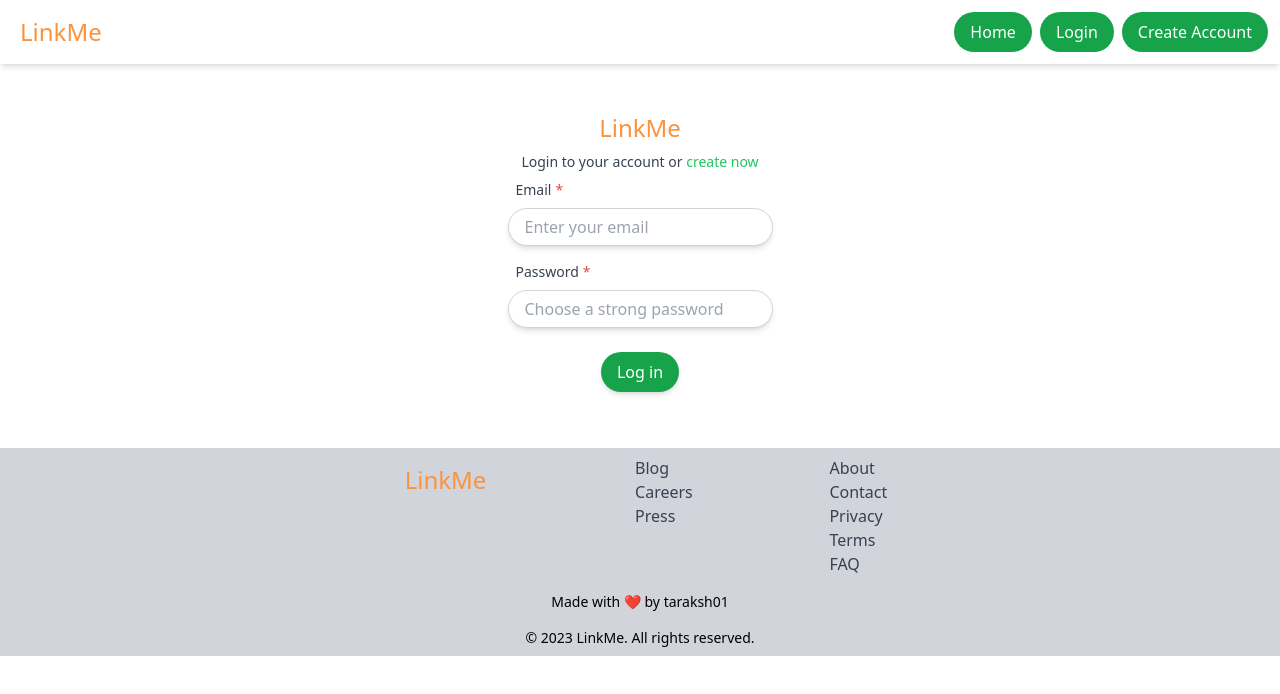
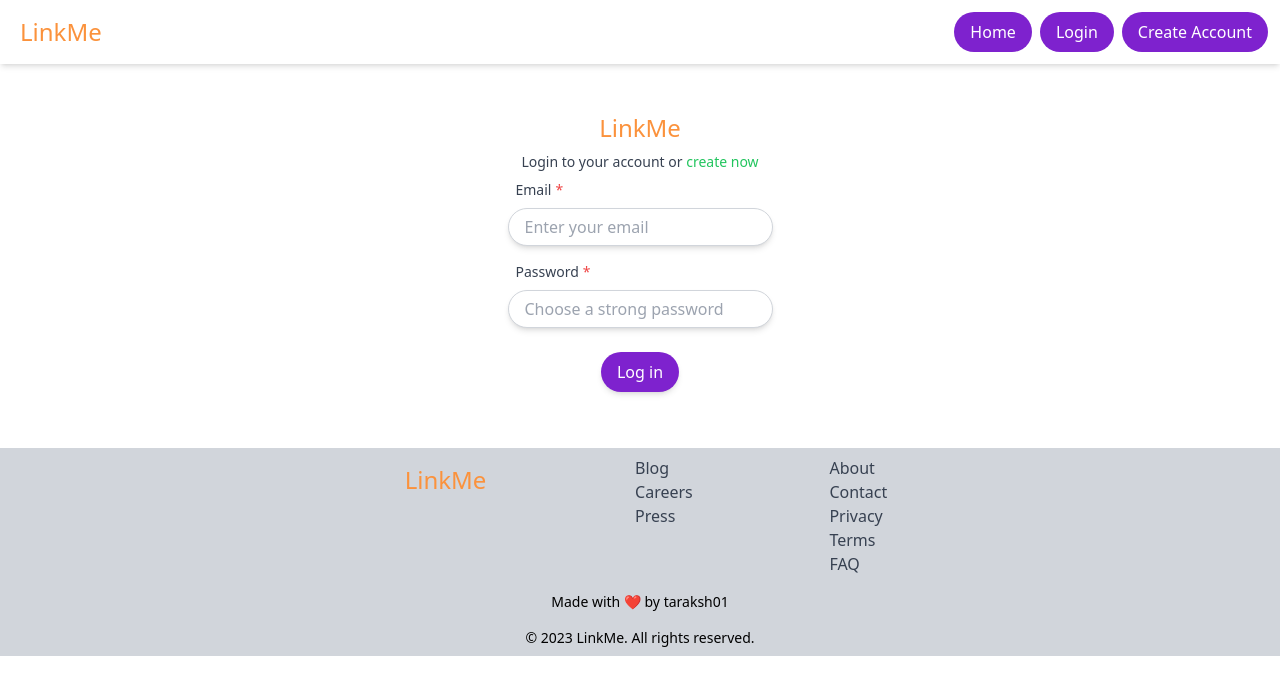
Before and after one commit to taraksh01/linkMe, a React (Vite) app: page /login in a window 1280 px wide. Shown: the top 694 px of the page. Built offline with nearby package versions, Linux system fonts and the light colour scheme.

Commit message:
Changed default bgColor ot purple-700

```diff
--- a/src/components/Button.js
+++ b/src/components/Button.js
@@ -1,7 +1,7 @@
 const Button = ({
   children,
   type = "button",
-  bgColor = "bg-green-600",
+  bgColor = "bg-purple-700",
   color = "text-white",
   className = "",
   ...props
```
